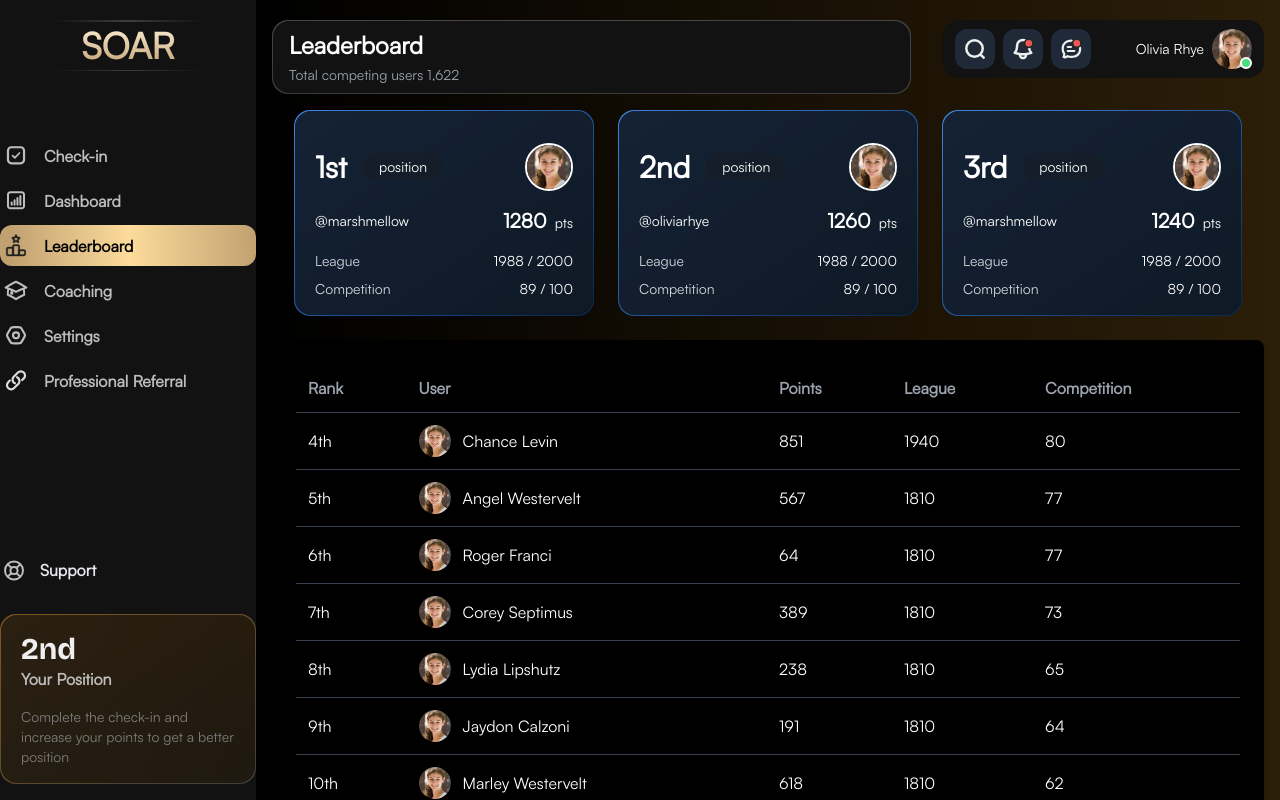
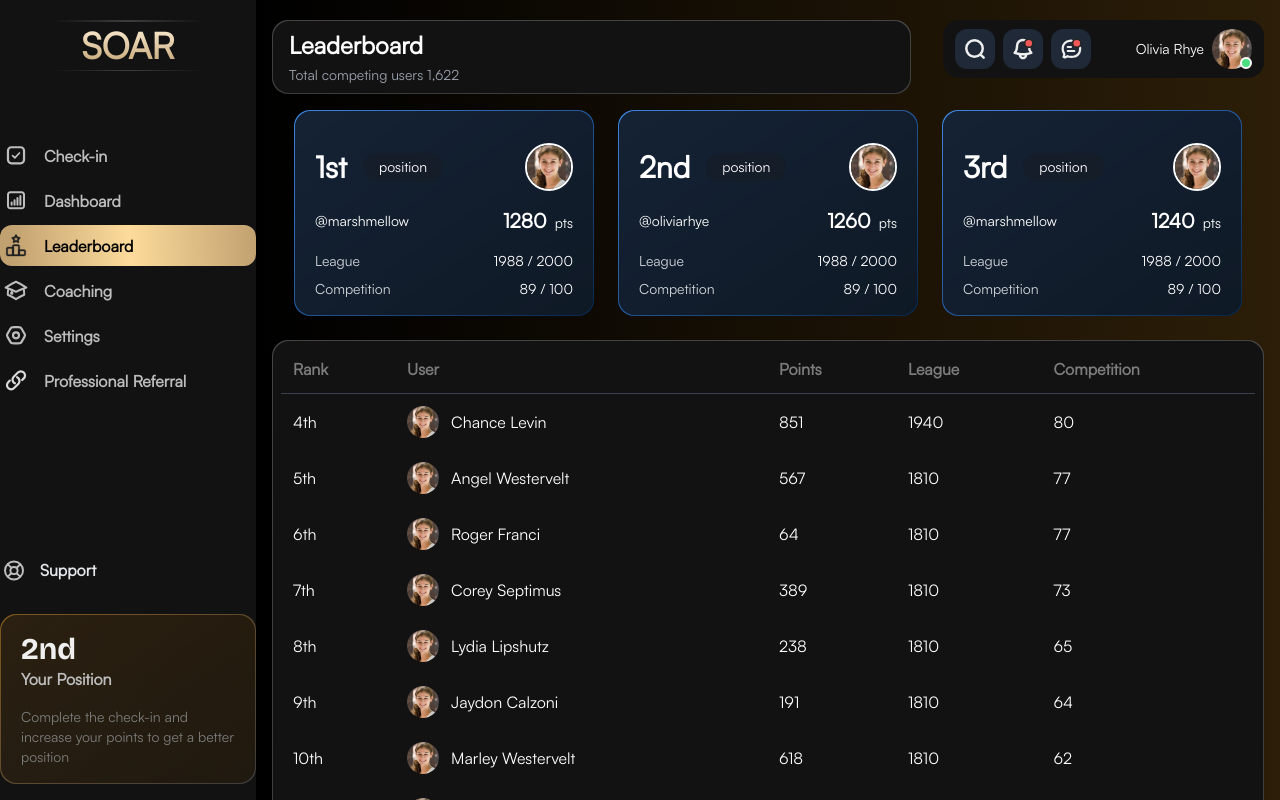
Before and after one commit to sda34495/soar-web-app-front, a Next.js app: page /leaderboard in a window 1280 px wide. Built offline with nearby package versions, Linux system fonts and the light colour scheme; a web font is replaced by a local one.

Commit message:
fix: leaderboard table

```diff
--- a/src/components/UI/LeaderboardData.tsx
+++ b/src/components/UI/LeaderboardData.tsx
@@ -14,25 +14,32 @@ const leaderboardData = [
 ];
 
 const LeaderboardTable = () => {
+
+
   return (
-    <div className="bg-black text-white rounded-lg shadow-md p-6 overflow-x-auto">
+
+
+    <div className="bg-gradient-to-b from-[#454545] to-[#3c3c3c] p-[1px] rounded-2xl text-white  shadow-md overflow-hidden overflow-x-auto">
+    <div className="bg-[#121212] text-white rounded-2xl px-2 py-1 overflow-x-auto">
       <table className="w-full text-left border-collapse">
         {/* Table Header */}
         <thead>
-          <tr className="text-gray-400">
+          <tr className="text-[#7C7C7C] ">
             <th className="p-3">Rank</th>
             <th className="p-3">User</th>
             <th className="p-3">Points</th>
             <th className="p-3">League</th>
             <th className="p-3">Competition</th>
           </tr>
+
+          <tr className="border-t border-gray-700 h transition-all" ></tr>
         </thead>
         {/* Table Body */}
         <tbody>
           {leaderboardData.map((entry, index) => (
             <tr
               key={index}
-              className="border-t border-gray-700 hover:bg-gray-800 transition-all"
+              className=" hover:bg-gray-800 transition-all"
             >
               <td className="p-3">{entry.rank}</td>
               <td className="p-3 flex items-center space-x-3">
@@ -51,6 +58,7 @@ const LeaderboardTable = () => {
         </tbody>
       </table>
     </div>
+    </div>
   );
 };
 
```
